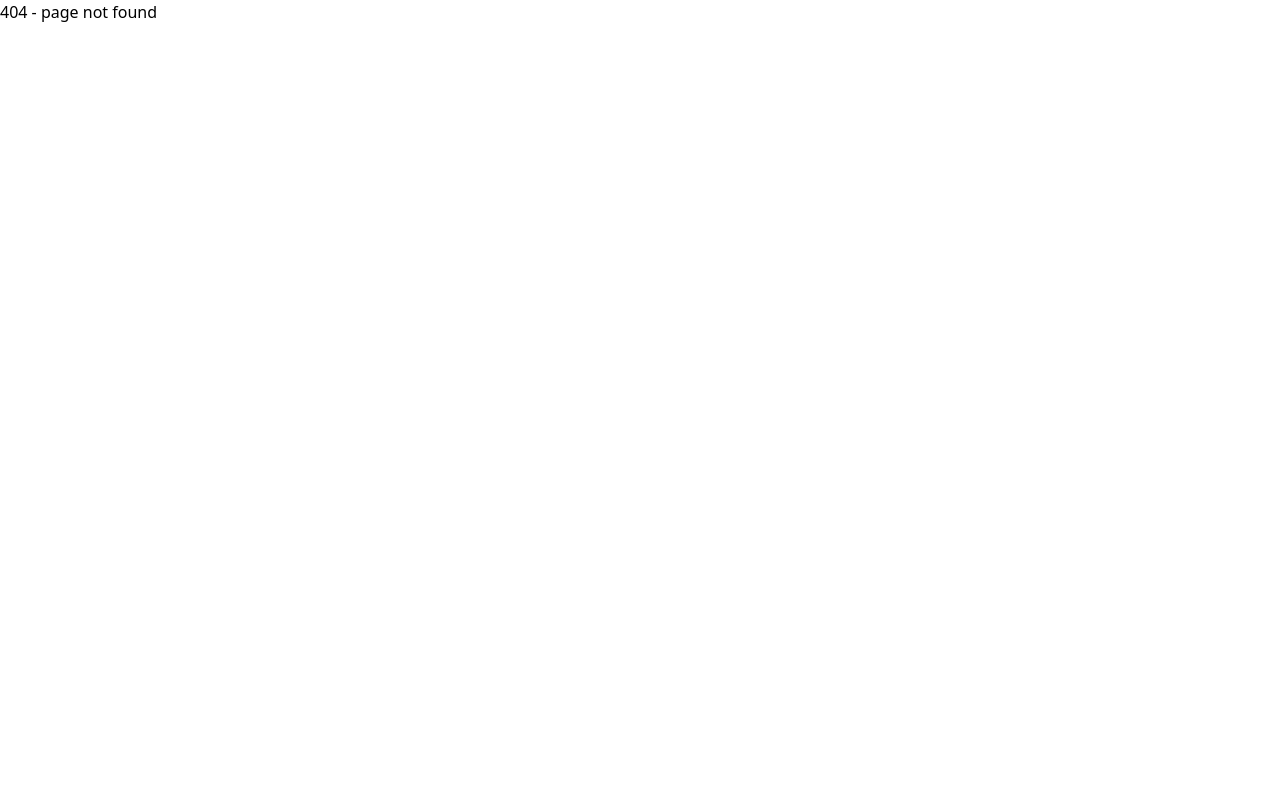
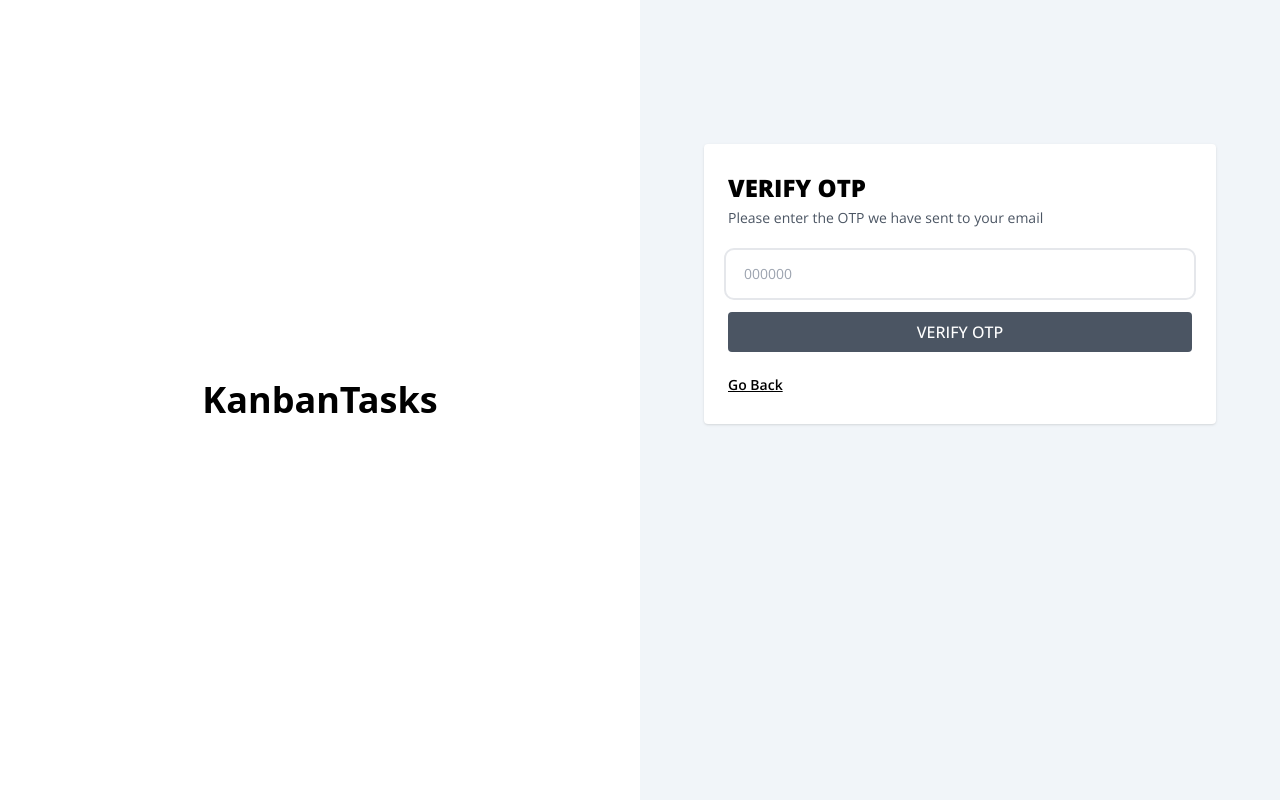
Before and after one commit to milan-sony/KanbanTasks, a React (Vite) app in the folder frontend/: page /verifyotp in a window 1280 px wide. Before the commit this address had no page. Built offline with nearby package versions, Linux system fonts and the light colour scheme.

Commit message:
style: verify otp pg created

```diff
--- /dev/null
+++ b/frontend/src/pages/VerifyOTPPage/VerifyOTPPage.jsx
@@ -0,0 +1,38 @@
+import React from 'react'
+import { Link } from 'react-router'
+
+function VerifyOTPPage() {
+    return (
+        <div className="grid grid-cols-1 sm:grid-cols-2 w-full h-screen">
+            <div className="bg-white dark:bg-black flex justify-center items-center">
+                <h1 className='text-black dark:text-white font-black text-xl sm:text-xl md:text-2xl lg:text-4xl'>KanbanTasks</h1>
+            </div>
+            {/* verify otp form */}
+            <div className="bg-slate-100 dark:bg-gray-900">
+                <div className='w-full h-screen'>
+                    <div className="contain pt-36">
+                        <div className="bg-white max-w-lg mx-auto shadow px-6 py-7 rounded overflow-hidden dark:bg-slate-900">
+                            <h2 className="text-2xl uppercase font-black mb-1 font-Open-Sans text-black dark:text-white">Verify OTP</h2>
+                            <p className="text-gray-600 mb-6 text-sm dark:text-white font-Open-Sans">Please enter the OTP we have sent to your email</p>
+                            <form autoComplete="off" noValidate>
+                                <div className="space-y-2 mb-2">
+                                    <div><input type='number' name="otp" className="block w-full px-4 py-3 outline-none text-black font-Open-Sans font-normal text-sm rounded-md outline-gray-200" placeholder="000000" />
+                                    </div>
+                                </div>
+                                <div className="mt-4">
+                                    <button type='submit' className='block w-full py-2 text-center text-white bg-gray-600 rounded dark:hover:bg-black hover:text-white hover:bg-black uppercase font-Open-Sans font-medium'>Verify OTP
+                                    </button>
+                                    <div className="pt-5">
+                                        <Link to="/" className='text-black dark:text-white text-sm font-semibold underline hover:text-gray-600 font-Open-Sans'>Go Back</Link>
+                                    </div>
+                                </div>
+                            </form>
+                        </div>
+                    </div>
+                </div>
+            </div>
+        </div>
+    )
+}
+
+export default VerifyOTPPage
--- a/frontend/src/router/Router.jsx
+++ b/frontend/src/router/Router.jsx
@@ -5,6 +5,7 @@ import Signuppage from '../pages/Signuppage/Signuppage';
 import Loginpage from '../pages/Loginpage/Loginpage';
 import Nopage from '../pages/Nopage/Nopage';
 import LeanMorePage from '../pages/Learnmorepage/LeanMorePage';
+import VerifyOTPPage from '../pages/VerifyOTPPage/VerifyOTPPage';
 
 function Router() {
     return (
@@ -13,6 +14,7 @@ function Router() {
             <Route path='/learnmore' element={<LeanMorePage />} />
             <Route path='/signup' element={<Signuppage />} />
             <Route path='/login' element={<Loginpage />} />
+            <Route path='/verifyotp' element={<VerifyOTPPage />} />
             <Route path="*" element={<Nopage />} />
         </Routes>
     )
```
